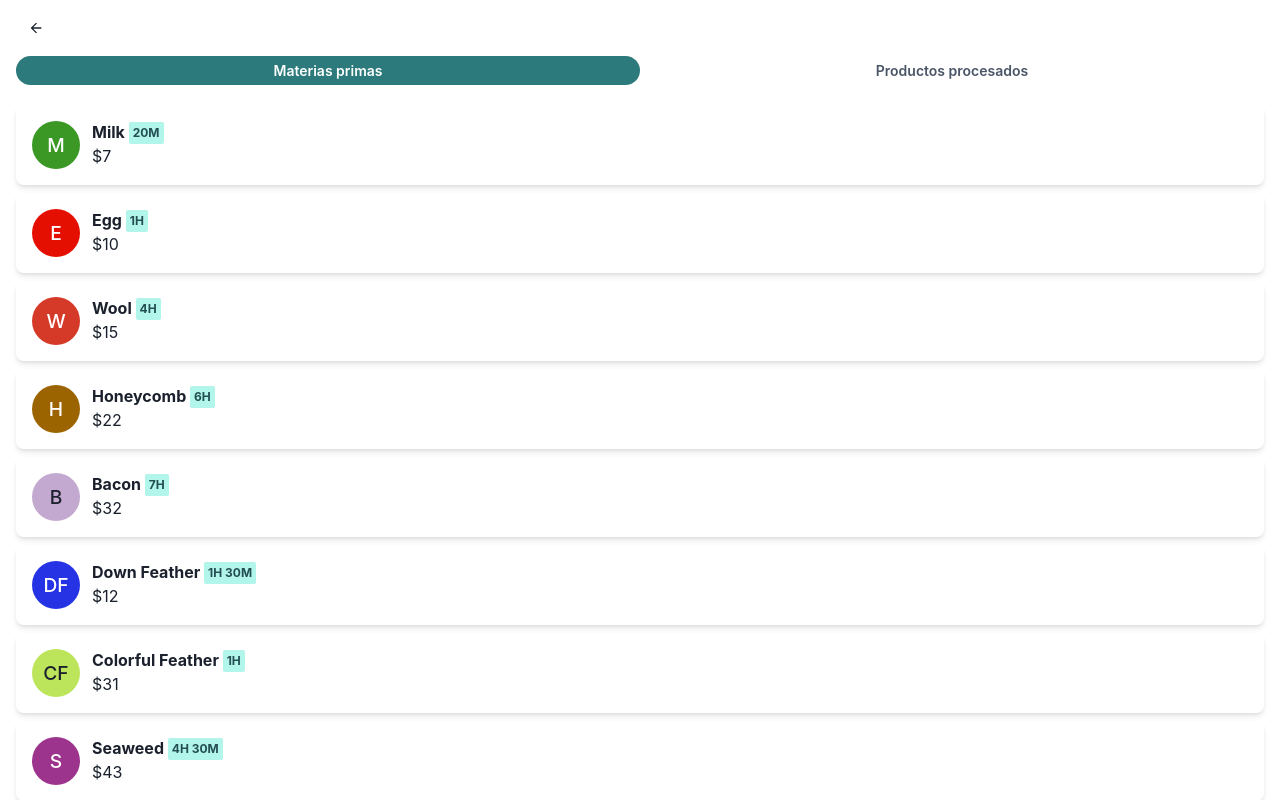
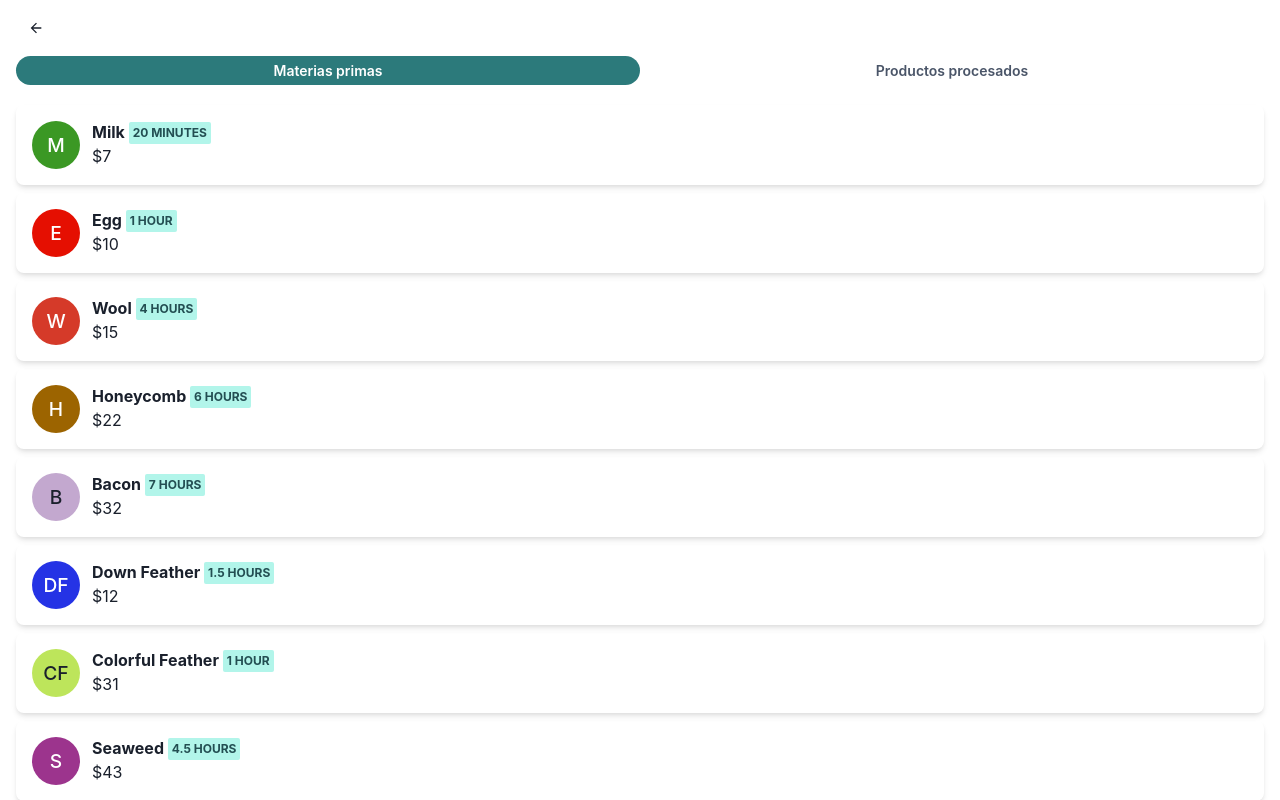
Before and after one commit to angelozdev/township-management, a Next.js app: page /add-order in a window 1280 px wide. Shown: the top 800 px of the page. Built offline with nearby package versions, Linux system fonts and the light colour scheme.

Commit message:
:fire: refactor: remove pretty-ms and use Intl.RelativeFormatDate

```diff
--- a/package.json
+++ b/package.json
@@ -16,11 +16,11 @@
     "firebase": "^9.1.3",
     "framer-motion": "^4.1.17",
     "next": "^11.1.2",
-    "pretty-ms": "^7.0.1",
     "react": "^17.0.2",
     "react-dom": "^17.0.2"
   },
   "devDependencies": {
+    "@types/pretty-time": "^1.1.1",
     "@types/react": "^17.0.30",
     "typescript": "^4.4.4"
   }
--- a/views/AddOrder/AddOrder.tsx
+++ b/views/AddOrder/AddOrder.tsx
@@ -18,9 +18,37 @@ import {
 } from "@chakra-ui/react";
 import { farmProducts } from "farm_products_and_feeds";
 import { Layout } from "./components";
-import prettyMS from "pretty-ms";
 
 function AddOrder() {
+  const rtf = new Intl.RelativeTimeFormat("en", {
+    style: "long",
+    localeMatcher: "best fit",
+  });
+
+  const prettyTime = (time: number) => {
+    let format: Intl.RelativeTimeFormatUnit = "seconds";
+    let bestTime = time;
+
+    if (time >= 60 && time < 60 * 60) {
+      format = "minutes";
+      bestTime = time / 60;
+    } else if (time >= 60 * 60 && time < 60 * 60 * 24) {
+      format = "hours";
+      bestTime = time / (60 * 60);
+    } else if (time >= 60 * 60 * 24 && time < 60 * 60 * 24 * 7) {
+      format = "days";
+      bestTime = time / (60 * 60 * 24);
+    } else if (time >= 60 * 60 * 24 * 7 && time < 60 * 60 * 24 * 30) {
+      format = "weeks";
+      bestTime = time / (60 * 60 * 24 * 7);
+    } else if (time >= 60 * 60 * 24 * 30) {
+      format = "months";
+      bestTime = time / (60 * 60 * 24 * 30);
+    }
+
+    return rtf.format(bestTime, format).replace(/in/i, "");
+  };
+
   return (
     <Layout>
       <Box as="section">
@@ -59,7 +87,7 @@ function AddOrder() {
                                   variant="subtle"
                                   colorScheme="teal"
                                 >
-                                  {prettyMS(time * 1000)}
+                                  {prettyTime(time)}
                                 </Badge>
                               </Heading>
                               <Text>${sell_price}</Text>
```
Also changed, not shown: 1 other file (tests, documents, lock files or other folders).
